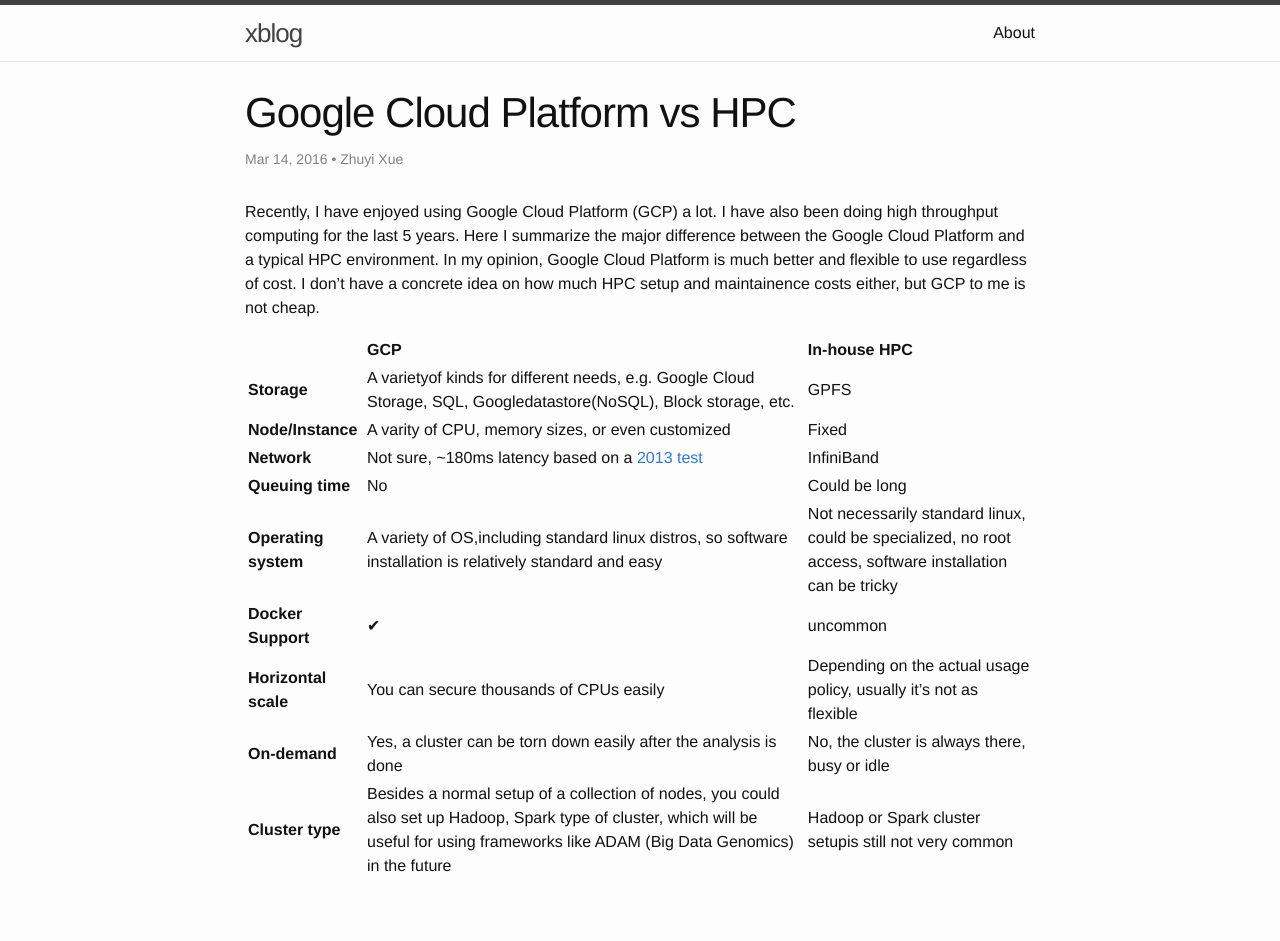
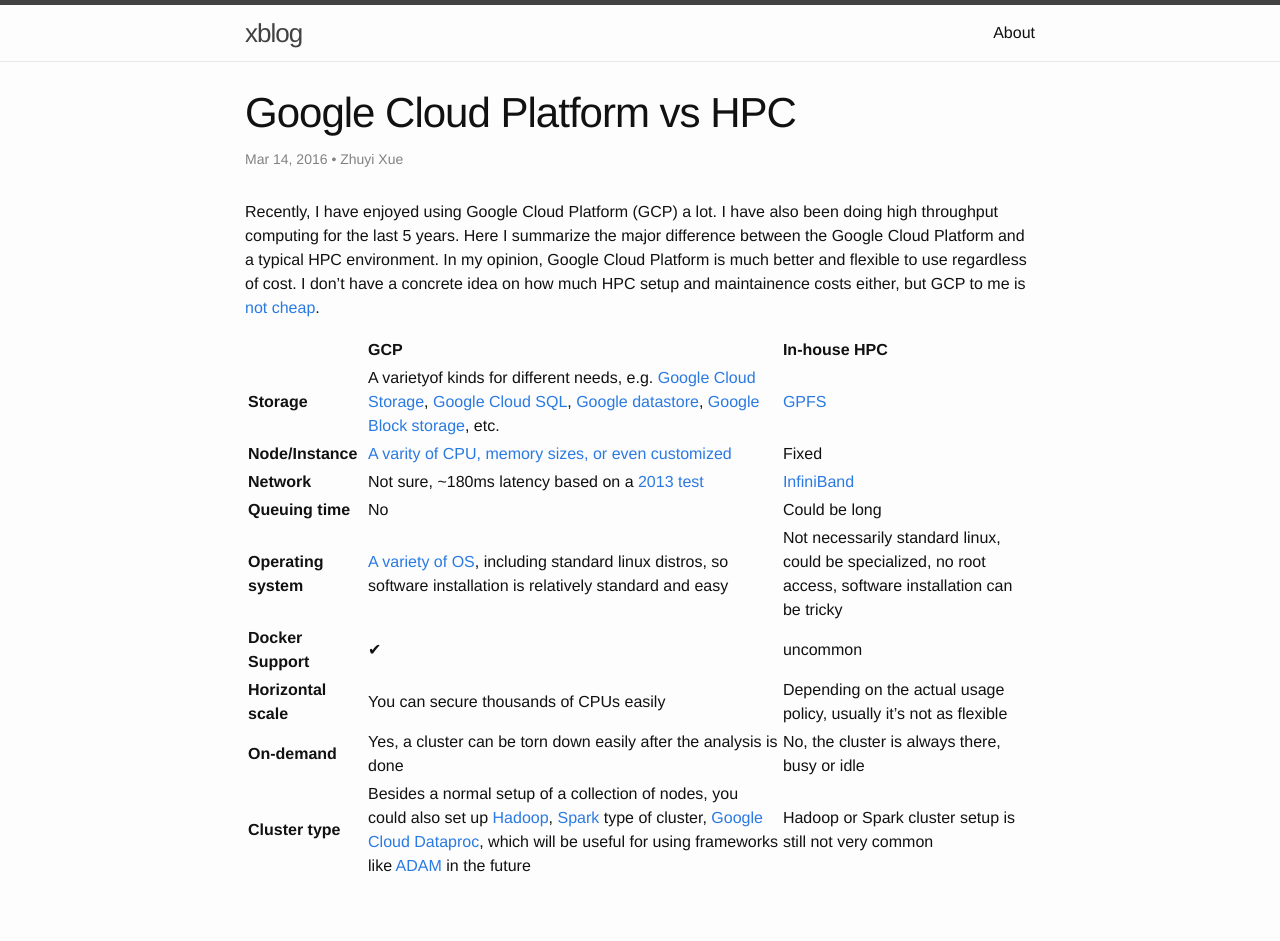
Before and after one commit to zyxue/zyxue.github.io, a Jekyll site: the page built from _posts/2016-03-14-google-cloud-platform-vs-HPC.md, in a window 1280 px wide. Built offline with Jekyll 4.4.1, drawn with Linux system fonts in a browser that asks for light colours; comment, search, counter and statistics services are not loaded.

Commit message:
updated  _posts/2016-03-14-google-cloud-platform-vs-HPC.md

```diff
--- a/_posts/2016-03-14-google-cloud-platform-vs-HPC.md
+++ b/_posts/2016-03-14-google-cloud-platform-vs-HPC.md
@@ -10,16 +10,16 @@
 major difference between the Google Cloud Platform and a typical HPC
 environment. In my opinion, Google Cloud Platform is much better and flexible
 to use regardless of cost. I don't have a concrete idea on how much HPC setup
-and maintainence costs either, but GCP to me is not cheap.
+and maintainence costs either, but GCP to me is [not cheap](https://cloud.google.com/products/calculator/).
 
 | |GCP| In-house HPC |
 |:-|:-----|:--------------|
-|**Storage**| A varietyof kinds for different needs, e.g. Google Cloud Storage, SQL, Googledatastore(NoSQL), Block storage, etc.|GPFS|
-|**Node/Instance**|	A varity of CPU, memory sizes, or even customized|Fixed|
-|**Network**|Not sure, ~180ms latency based on a [2013 test](https://blog.rescale.com/mpi-latency-on-google-compute-engine/)|InfiniBand|
+|**Storage**| A varietyof kinds for different needs, e.g. [Google Cloud Storage](https://cloud.google.com/storage/docs/overview), [Google Cloud SQL](https://cloud.google.com/sql/docs/introduction), [Google datastore](https://cloud.google.com/datastore/docs/concepts/overview), [Google Block storage](https://cloud.google.com/compute/docs/disks/), etc.|[GPFS](https://en.wikipedia.org/wiki/IBM_General_Parallel_File_System)|
+|**Node/Instance**|	[A varity of CPU, memory sizes, or even customized](https://cloud.google.com/compute/docs/machine-types)|Fixed|
+|**Network**|Not sure, ~180ms latency based on a [2013 test](https://blog.rescale.com/mpi-latency-on-google-compute-engine/)|[InfiniBand](https://en.wikipedia.org/wiki/InfiniBand)|
 |**Queuing time**| No|Could be long|
-|**Operating system**| A variety of OS,including standard linux distros, so software installation is relatively standard and easy|Not necessarily standard linux, could be specialized, no root access, software installation can be tricky|
+|**Operating system**| [A variety of OS](https://cloud.google.com/compute/docs/operating-systems/), including standard linux distros, so software installation is relatively standard and easy|Not necessarily standard linux, could be specialized, no root access, software installation can be tricky|
 |**Docker Support**|✔|uncommon|
 |**Horizontal scale**|You can secure thousands of CPUs easily| Depending on the actual usage policy, usually it's not as flexible|
 |**On-demand**|Yes, a cluster can be torn down easily after the analysis is done| No, the cluster is always there, busy or idle|
-|**Cluster type**|Besides a normal setup of a collection of nodes, you could also set up Hadoop, Spark type of cluster, which will be useful for using frameworks like ADAM (Big Data Genomics) in the future |Hadoop or Spark cluster setupis still not very common|
+|**Cluster type**|Besides a normal setup of a collection of nodes, you could also set up [Hadoop](http://hadoop.apache.org/), [Spark](http://spark.apache.org/) type of cluster, [Google Cloud Dataproc](https://cloud.google.com/dataproc/overview), which will be useful for using frameworks like [ADAM](http://bdgenomics.org/) in the future |Hadoop or Spark cluster setup is still not very common|
```
